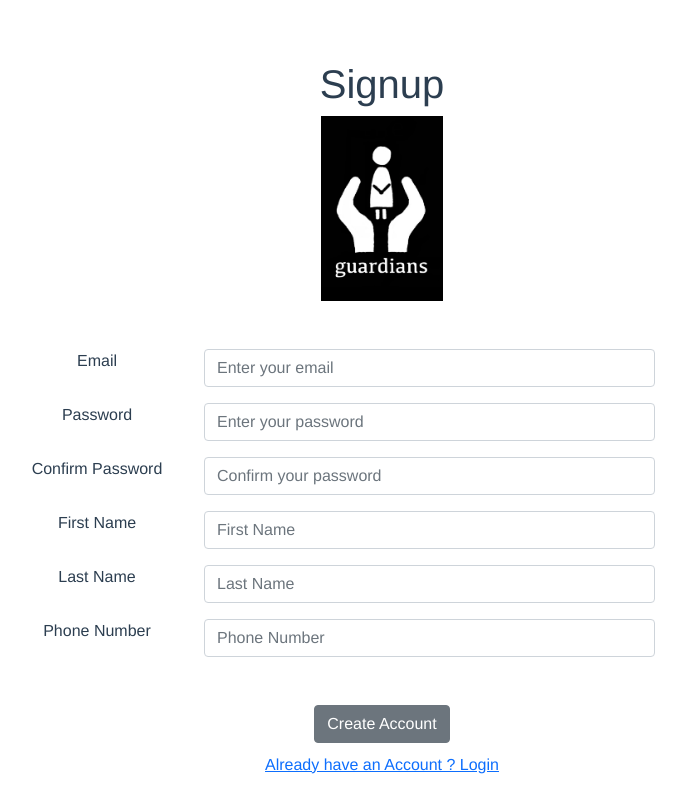
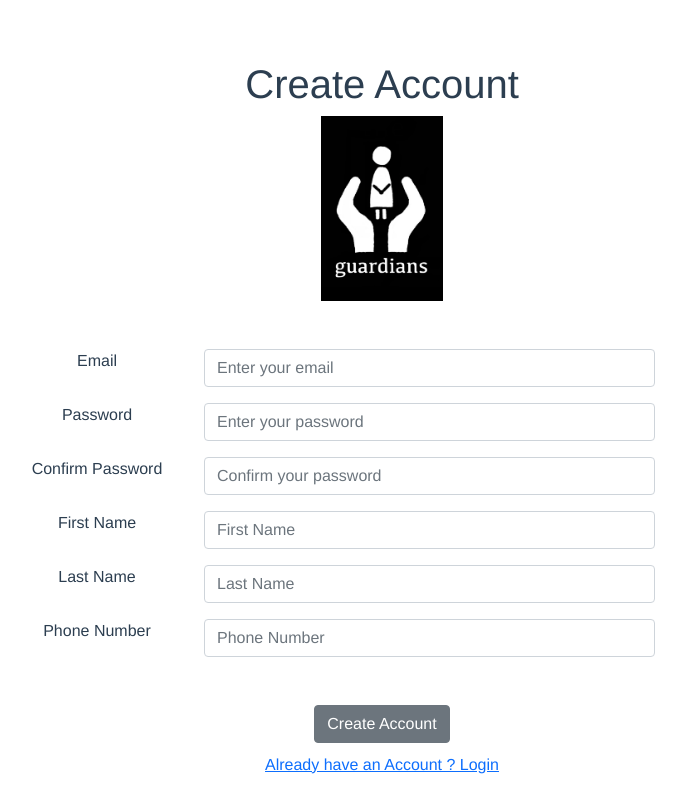
Before and after one commit to SashankSubba/PolyHx2022, a Vue app in the folder Frontend/: page /signup in a window 1280 px wide. Shown: the whole page, without its empty margins (258-944 px from the left). Built offline with nearby package versions, Linux system fonts and the light colour scheme.

Commit message:
change create account message

```diff
--- a/Frontend/src/pages/signup.vue
+++ b/Frontend/src/pages/signup.vue
@@ -1,6 +1,6 @@
 <template>
   <div style="margin: 2rem">
-    <h1>Signup</h1>
+    <h1>Create Account</h1>
     <img src=../assets/logo.jpg width="10%">
     <b-form onsubmit="submit" class="mt-5">
       <b-container>
```
